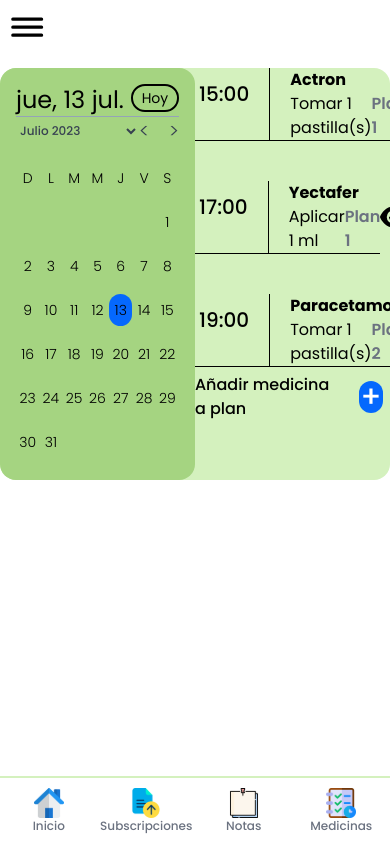
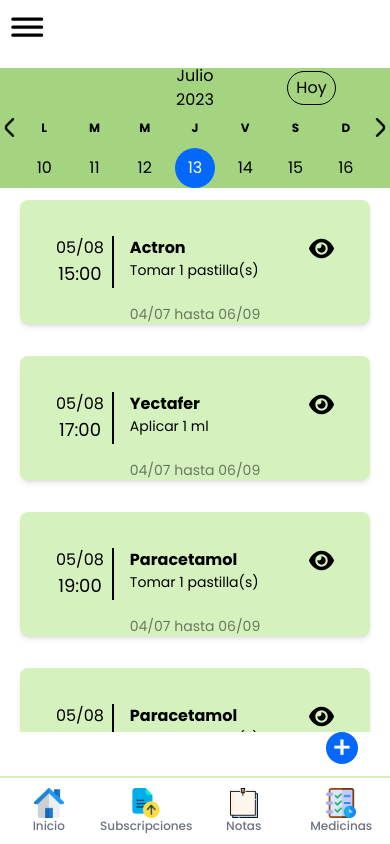
Before and after one commit to No-Country/c12-08-m-php-react, a Next.js app in the folder frontend/: page /home in a window 390 px wide. Built offline with nearby package versions, Linux system fonts and the light colour scheme.

Commit message:
feat: integrate both desktop and mobile calendar components

```diff
--- a/frontend/components/CalendarModule/CalendarModule.tsx
+++ b/frontend/components/CalendarModule/CalendarModule.tsx
@@ -1,33 +1,35 @@
 'use client';
 
-import { useState } from 'react';
-// import useDatePicker from '@/hooks/useDatePicker';
-import MedicineList from '../MedicineList/MedicineList';
-// import Calendar from './components/Calendar';
-// import DateDisplay from './components/DateDisplay';
+import { MedicineList } from '@/components';
 import NewCalendar from './components/NewCalendar';
+import useDatePicker from '@/hooks/useDatePicker';
+import Calendar from './components/Calendar';
+import { useWindowsSize } from '@/hooks/useWindowsSize';
+import breakpoints from '@/utils/breakpoints';
 
 const CalendarModule = () => {
-  // const { today, selectedDate, pickCurrentDate, selectDate } = useDate();
-  const [selectedDate, setSelectedDate] = useState<Date>(new Date());
-
-  // TODO: integrate responsive calendar when 'md' breakpoint is reached
+  const { selectedDate, selectDate, pickCurrentDate } = useDatePicker();
+  const size = useWindowsSize();
 
   return (
-    <div className='flex flex-row h-full rounded-2xl bg-lightGreen'>
-      {/* <div className='bg-green md:flex-[2] md:rounded-2xl max-md:flex max-md:flex-col max-md:items-center max-md:gap-8'> */}
-      <div className='rounded-2xl flex-[2] bg-green'>
-        <NewCalendar
-          initValue={selectedDate}
-          onDateSelect={calendarSelectedDate => {
-            setSelectedDate(calendarSelectedDate);
-          }}
-        />
-        {/* <button onClick={pickCurrentDate}>
-          <DateDisplay date={today} />
-        </button> */}
+    <div className='flex h-full rounded-2xl max-md:flex-col md:flex-row md:bg-lightGreen'>
+      <div className='max-md:flex max-md:flex-col max-md:items-center max-md:gap-8 md:flex-[2] md:rounded-2xl md:bg-green'>
+        {size.width > breakpoints.md ? (
+          <NewCalendar
+            initValue={selectedDate}
+            onDateSelect={calendarSelectedDate => {
+              selectDate(calendarSelectedDate);
+            }}
+          />
+        ) : (
+          <Calendar
+            pickCurrentDate={pickCurrentDate}
+            selectDate={selectDate}
+            value={selectedDate}
+          />
+        )}
       </div>
-      <div className='md:flex md:flex-col md:flex-[3] md:pl-8 md:pr-4 md:pt-6 md:pb-3 max-h-full'>
+      <div className='flex flex-col max-md:flex-grow max-md:h-[500px] md:flex-[3] md:pl-8 md:pr-4 md:pt-6 pb-3 md:max-h-full'>
         <MedicineList />
       </div>
     </div>
--- a/frontend/components/CalendarModule/components/Calendar.tsx
+++ b/frontend/components/CalendarModule/components/Calendar.tsx
@@ -3,15 +3,21 @@ import Image from 'next/image';
 import Cell from './Cell';
 import arrowLeft from '/public/svg/arrowL.svg';
 import arrowRight from '/public/svg/arrowR.svg';
+import esLocale from 'date-fns/locale/es';
 
 const week = ['L', 'M', 'M', 'J', 'V', 'S', 'D'];
 
 type Props = {
   value?: Date;
   selectDate: (date: Date) => void;
+  pickCurrentDate: () => void;
 };
 
-const Calendar: React.FC<Props> = ({ value = new Date(), selectDate }) => {
+const Calendar: React.FC<Props> = ({
+  value = new Date(),
+  selectDate,
+  pickCurrentDate,
+}) => {
   const currentWeekStartDate = startOfWeek(value, { weekStartsOn: 1 });
   const currentWeekEndDate = endOfWeek(value, { weekStartsOn: 1 });
 
@@ -23,14 +29,31 @@ const Calendar: React.FC<Props> = ({ value = new Date(), selectDate }) => {
     selectDate(date);
   };
 
+  const dateString = format(value, 'LLLL yyyy', { locale: esLocale });
+  const HEADER_TITLE = dateString.charAt(0).toUpperCase() + dateString.slice(1);
+
   return (
-    <div className='flex'>
-      <div className='flex mt-[80px] mr-1'>
-        <Image src={arrowLeft} alt='Logo' width={25} height={25} onClick={prevWeek} />
+    <div className='flex bg-green w-full'>
+      <div className='flex my-auto cursor-pointer'>
+        <Image
+          src={arrowLeft}
+          alt='left arrow'
+          width={30}
+          height={30}
+          onClick={prevWeek}
+        />
       </div>
-      <div className='w-[400px]'>
+      <div className='flex-grow'>
         <div className='grid grid-cols-7 items-center justify-center text-center'>
-          <Cell className='col-span-7'>{format(currentWeekStartDate, 'LLLL yyyy')}</Cell>
+          <Cell className='col-span-3'></Cell>
+          <Cell className='col-span-1'>{HEADER_TITLE}</Cell>
+          <Cell className='col-span-3'>
+            <button
+              onClick={pickCurrentDate}
+              className='ml-8 px-2 py-1 border border-black rounded-full'>
+              Hoy
+            </button>
+          </Cell>
           {week.map((week, index) => (
             <Cell key={index} className='text-xs font-bold uppercase'>
               {week}
@@ -50,8 +73,14 @@ const Calendar: React.FC<Props> = ({ value = new Date(), selectDate }) => {
           ))}
         </div>
       </div>
-      <div className='flex mt-[80px] ml-1'>
-        <Image src={arrowRight} alt='Logo' width={25} height={25} onClick={nextWeek} />
+      <div className='flex my-auto cursor-pointer'>
+        <Image
+          src={arrowRight}
+          alt='right arrow'
+          width={30}
+          height={30}
+          onClick={nextWeek}
+        />
       </div>
     </div>
   );
--- a/frontend/components/CalendarModule/components/Cell.tsx
+++ b/frontend/components/CalendarModule/components/Cell.tsx
@@ -11,23 +11,24 @@ const Cell: React.FC<Props> = ({ onClick, children, className, isActive = false
     <div
       onClick={!isActive ? onClick : undefined}
       className={clsx(
-        'h-10 flex items-center justify-center select-none transition-colors',
+        'h-10 flex items-center justify-center select-none transition-colors rounded-full',
+        className,
         {
-          'cursor-pointer hover:bg-gray-100 active:bg-gray-200': !isActive && onClick,
+          'cursor-pointer h-[40px] w-[40px] hover:bg-lightBlue active:bg-gray-200':
+            !isActive && onClick,
           'active-cell': isActive, // Nueva clase CSS para celda activa
-        },
-        className
+        }
       )}
       style={{
         backgroundColor: isActive ? '#0568FD' : undefined,
         color: isActive ? 'white' : undefined,
         borderRadius: isActive ? '50px' : undefined,
-        width: isActive ? '55px' : undefined,
-        height: isActive ? '55px' : undefined,
+        width: isActive ? '40px' : undefined,
+        height: isActive ? '40px' : undefined,
         display: 'flex',
         justifyContent: 'center',
         alignItems: 'center',
-        margin: 0,
+        margin: 'auto',
       }}>
       {children}
     </div>
--- a/frontend/components/CalendarModule/components/NewCalendarHeader.tsx
+++ b/frontend/components/CalendarModule/components/NewCalendarHeader.tsx
@@ -38,8 +38,8 @@ const NewCalendarHeader = ({
 }: Props) => {
   return (
     <header className='flex flex-col items-stretch content-start mb-3'>
-      <div className='flex justify-between border-b border-slate-400 text-2xl'>
-        <p>
+      <div className='flex justify-between border-b border-slate-400'>
+        <p className='md:text-xl lg:text-2xl'>
           {format(selectedDate, 'iii', { locale: esLocale })}, {format(selectedDate, 'd')}{' '}
           {format(selectedDate, 'LLL', { locale: esLocale })}.
         </p>
--- a/frontend/components/Dashboard/Dashboard.tsx
+++ b/frontend/components/Dashboard/Dashboard.tsx
@@ -7,7 +7,7 @@ import Notes from '../Notes/Notes';
 const Dashboard = () => {
   return (
     <div className='grid grid-cols-8 grid-rows-5 h-full gap-8'>
-      <section className='col-span-8 row-span-3 '>
+      <section className='col-span-8 row-span-3 max-md:row-span-5'>
         <CalendarModule />
       </section>
       <section className='border border-black col-span-3 row-span-2 max-md:hidden'>
--- a/frontend/components/MedicineList/MedicineList.tsx
+++ b/frontend/components/MedicineList/MedicineList.tsx
@@ -9,6 +9,9 @@ const mockupData = [
     iconSrc: eye,
     treatment: 'Plan 1',
     time: '15:00',
+    day: '05/08',
+    endDay: '06/09',
+    startDate: '04/07',
   },
   {
     name: 'Yectafer',
@@ -16,6 +19,9 @@ const mockupData = [
     iconSrc: eye,
     treatment: 'Plan 1',
     time: '17:00',
+    day: '05/08',
+    endDay: '06/09',
+    startDate: '04/07',
   },
   {
     name: 'Paracetamol',
@@ -23,6 +29,109 @@ const mockupData = [
     iconSrc: eye,
     treatment: 'Plan 2',
     time: '19:00',
+    day: '05/08',
+    endDay: '06/09',
+    startDate: '04/07',
+  },
+  {
+    name: 'Paracetamol',
+    description: 'Tomar 1 pastilla(s)',
+    iconSrc: eye,
+    treatment: 'Plan 2',
+    time: '19:00',
+    day: '05/08',
+    endDay: '06/09',
+    startDate: '04/07',
+  },
+  {
+    name: 'Paracetamol',
+    description: 'Tomar 1 pastilla(s)',
+    iconSrc: eye,
+    treatment: 'Plan 2',
+    time: '19:00',
+    day: '05/08',
+    endDay: '06/09',
+    startDate: '04/07',
+  },
+  {
+    name: 'Paracetamol',
+    description: 'Tomar 1 pastilla(s)',
+    iconSrc: eye,
+    treatment: 'Plan 2',
+    time: '19:00',
+    day: '05/08',
+    endDay: '06/09',
+    startDate: '04/07',
+  },
+  {
+    name: 'Paracetamol',
+    description: 'Tomar 1 pastilla(s)',
+    iconSrc: eye,
+    treatment: 'Plan 2',
+    time: '19:00',
+    day: '05/08',
+    endDay: '06/09',
+    startDate: '04/07',
+  },
+  {
+    name: 'Paracetamol',
+    description: 'Tomar 1 pastilla(s)',
+    iconSrc: eye,
+    treatment: 'Plan 2',
+    time: '19:00',
+    day: '05/08',
+    endDay: '06/09',
+    startDate: '04/07',
+  },
+  {
+    name: 'Paracetamol',
+    description: 'Tomar 1 pastilla(s)',
+    iconSrc: eye,
+    treatment: 'Plan 2',
+    time: '19:00',
+    day: '05/08',
+    endDay: '06/09',
+    startDate: '04/07',
+  },
+  {
+    name: 'Paracetamol',
+    description: 'Tomar 1 pastilla(s)',
+    iconSrc: eye,
+    treatment: 'Plan 2',
+    time: '19:00',
+    day: '05/08',
+    endDay: '06/09',
+    startDate: '04/07',
+  },
+  {
+    name: 'Paracetamol',
+    description: 'Tomar 1 pastilla(s)',
+    iconSrc: eye,
+    treatment: 'Plan 2',
+    time: '19:00',
+    day: '05/08',
+    endDay: '06/09',
+    startDate: '04/07',
+  },
+  {
+    name: 'Paracetamol',
+    description: 'Tomar 1 pastilla(s)',
+    iconSrc: eye,
+    treatment: 'Plan 2',
+    time: '19:00',
+    day: '05/08',
+    endDay: '06/09',
+    startDate: '04/07',
+  },
+  {
+    name: 'Paracetamol',
+    description: 'Tomar 1 pastilla(s)',
+    iconSrc: eye,
+    treatment: 'Plan 2',
+    time: '19:00',
+    day: '05/08',
+    endDay: '06/09',
+    startDate: '04/07',
   },
 ];
 
@@ -33,20 +142,22 @@ const MedicineList = () => {
 
   return (
     <>
-      <ul className='flex flex-col overflow-y-scroll h-3/4 gap-10'>
+      <ul className='flex flex-col md:h-3/4 overflow-y-scroll max-md:w-full md:flex-1 md:gap-8'>
         {mockupData.map((item, index) => (
           <MedicineItem
             key={index}
-            description={item.description}
-            iconSrc={item.iconSrc}
+            day={item.day}
+            imageSrc={item.iconSrc}
+            indication={item.description}
+            startDate={item.startDate}
+            endDate={item.endDay}
             medicineName={item.name}
-            planName={item.treatment}
             time={item.time}
           />
         ))}
       </ul>
-      <div className='flex flex-row items-center justify-end h-10 mt-auto pr-6'>
-        <p className='font-medium'>Añadir medicina a plan</p>
+      <div className='flex flex-row items-center justify-end h-10 mt-auto max-md:pr-8 md:pr-6 md:hidden'>
+        <p className='font-medium max-md:hidden'>Añadir medicina a plan</p>
         <PlusButton className='ml-5' onClick={handleClick} />
       </div>
     </>
--- a/frontend/components/MedicineList/components/MedicineItem.tsx
+++ b/frontend/components/MedicineList/components/MedicineItem.tsx
@@ -1,30 +1,79 @@
 import Image from 'next/image';
+import editPencil from '/public/svg/editPencil.svg';
+import trashCan from '/public/svg/trashCan.svg';
+
+// interface Props {
+//   time: string;
+//   medicineName: string;
+//   planName: string;
+//   description: string;
+//   iconSrc: string;
+// }
+
+// const MedicineItem = ({ time, medicineName, planName, description, iconSrc }: Props) => {
+//   return (
+//     <li className='flex justify-between md:gap-14 lg:gap-32'>
+//       <div className='flex flex-1 border-b border-black'>
+//         <div className='flex justify-center py-3 ps-1 pe-5 text-xl font-medium border-r border-black'>
+//           <p>{time}</p>
+//         </div>
+//         <div className='flex flex-col flex-1 ps-5'>
+//           <strong>{medicineName}</strong>
+//           <div className='flex md:flex-col lg:flex-row justify-between'>
+//             <p>{description}</p>
+//             <p className='font-semibold text-gray-500'>{planName}</p>
+//           </div>
+//         </div>
+//       </div>
+//       <div className='flex justify-center items-center md:pr-4'>
+//         <Image src={iconSrc} width={50} height={50} alt='medicine icon' />
+//       </div>
+//     </li>
+//   );
+// };
 
 interface Props {
   time: string;
   medicineName: string;
-  planName: string;
-  description: string;
-  iconSrc: string;
+  indication: string;
+  imageSrc: string;
+  startDate: string;
+  endDate: string;
+  day: string;
 }
 
-const MedicineItem = ({ time, medicineName, planName, description, iconSrc }: Props) => {
+const MedicineItem = ({
+  time,
+  medicineName,
+  indication,
+  imageSrc,
+  startDate,
+  endDate,
+  day,
+}: Props) => {
   return (
-    <li className='flex justify-between md:gap-14 lg:gap-32'>
-      <div className='flex flex-1 border-b border-black'>
-        <div className='flex justify-center py-3 ps-1 pe-5 text-xl font-medium border-r border-black'>
-          <p>{time}</p>
-        </div>
-        <div className='flex flex-col flex-1 ps-5'>
-          <strong>{medicineName}</strong>
-          <div className='flex md:flex-col lg:flex-row justify-between'>
-            <p>{description}</p>
-            <p className='font-semibold text-gray-500'>{planName}</p>
+    <li className='w-full pr-10 max-md:mb-5'>
+      <div className='relative h-auto shadow-md p-4 w-full mx-5 mt-3 sm:mt-5 rounded-lg bg-lightGreen'>
+        <div className='sm:pl-[40px] flex max-md:m-5 mb-2'>
+          <span className='flex items-center justify-center pr-2 flex-col'>
+            <p>{day}</p>
+            <p className='text-lg'>{time}</p>
+          </span>
+          <div className='flex flex-col border-l-2 pl-4 border-black'>
+            <strong>{medicineName}</strong>
+            <span className='sm:text-base text-sm'>{indication}</span>
+          </div>
+          <div className='ml-auto sm:block'>
+            <Image
+              src={imageSrc}
+              alt='Logo'
+              className='w-[25px] h-[25px] sm:w-[50px] sm:h-[50px] md:w-[25px] md:h-[25px] lg:w-[50px] lg:h-[50px]'
+            />
           </div>
         </div>
-      </div>
-      <div className='flex justify-center items-center md:pr-4'>
-        <Image src={iconSrc} width={50} height={50} alt='medicine icon' />
+        <p className='absolute left-0 right-0 bottom-0 text-center opacity-50 text-sm sm:text-base'>
+          {startDate} hasta {endDate}
+        </p>
       </div>
     </li>
   );
--- a/frontend/components/Sidebar/components/NavbarItem.tsx
+++ b/frontend/components/Sidebar/components/NavbarItem.tsx
@@ -11,7 +11,7 @@ const NavbarItem = ({ image, title, handleClick }: Props) => {
     <div
       className='flex items-center my-5 mx-5 w-fit cursor-pointer'
       onClick={handleClick}>
-      <Image className=' mr-5' src={image} alt={`${title}-icon`} width={25} height={25} />
+      <Image className=' mr-3' src={image} alt={`${title}-icon`} width={25} height={25} />
       <p className=' text-xl '>{title}</p>
     </div>
   );
--- a/frontend/components/Sidebar/components/Panel.tsx
+++ b/frontend/components/Sidebar/components/Panel.tsx
@@ -17,7 +17,7 @@ const customUser = {
 const Panel = ({ open, closeSidebar }: Props) => {
   return (
     <div
-      className={`flex flex-col justify-between z-40 h-full w-80 rounded bg-white border-white md:w-64 max-md:transition-transform max-md:.3s max-md:ease-in-out max-md:fixed max-md:top-0
+      className={`flex flex-col justify-between z-40 h-full rounded w-80 bg-white border-white md:w-52 max-md:transition-transform max-md:.3s max-md:ease-in-out max-md:fixed max-md:top-0
                   ${open ? '' : '-translate-x-full'}`}>
       <div className='flex flex-col h-full my-4 '>
         <div className=' flex w-full md:justify-center'>
```
